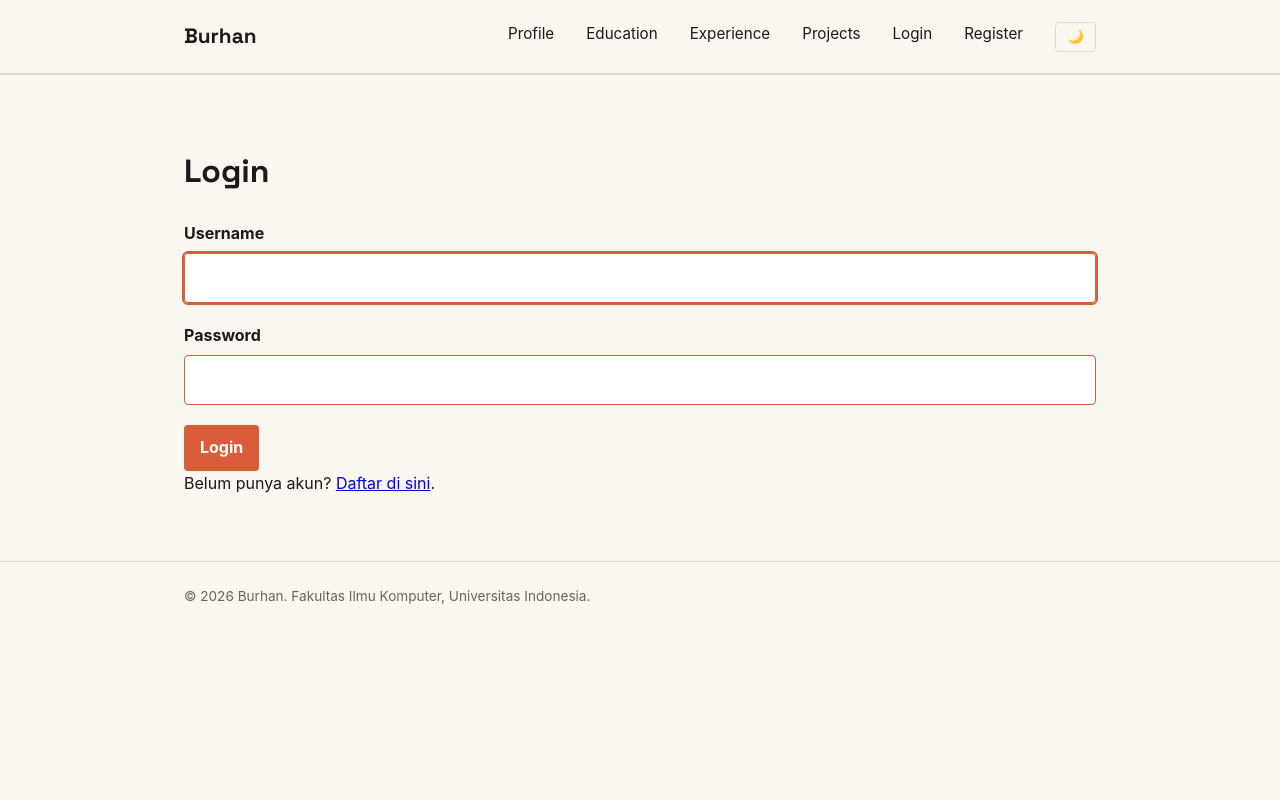
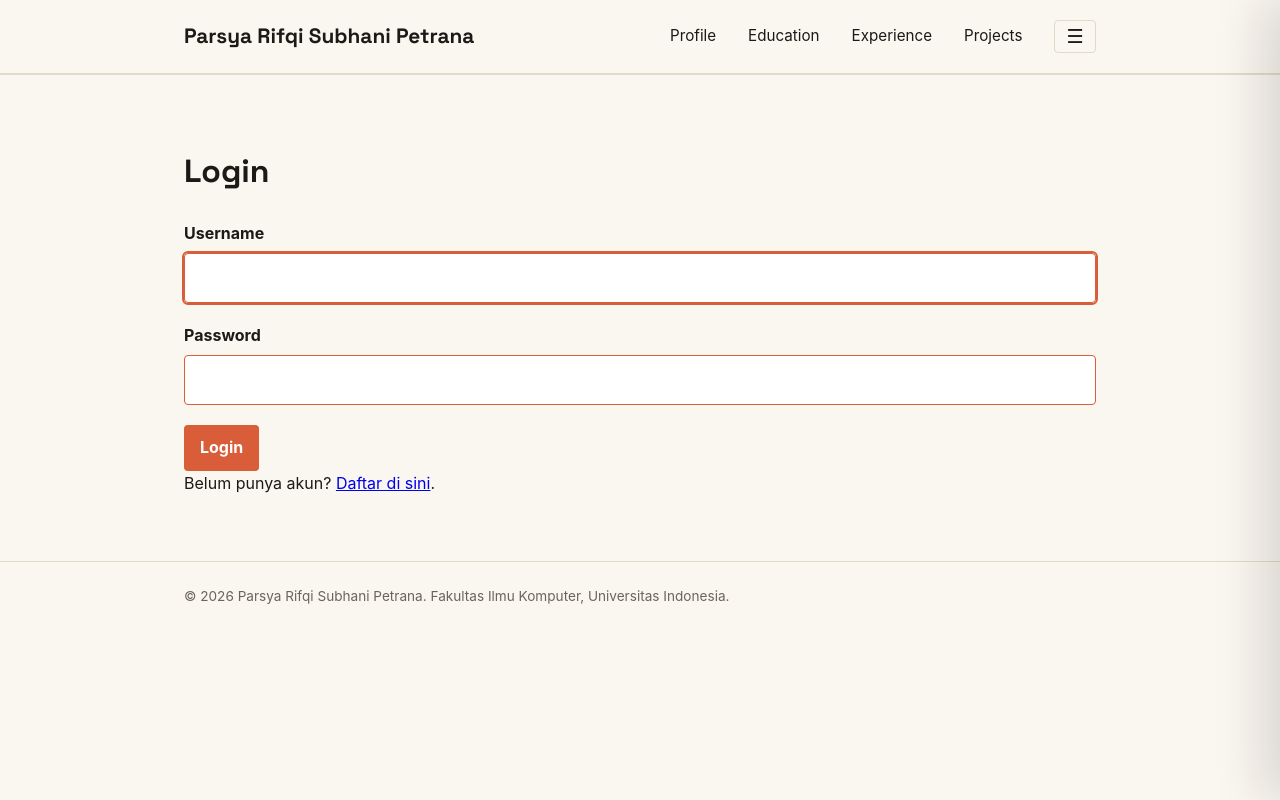
Before and after one commit to parsyarifqi/myportofolio, a Django app: a page that uses templates/base.html in a window 1280 px wide. Run offline with Django 5.2, Linux system fonts and the light colour scheme.

Commit message:
feat: memindahkan sebagian menu di navbar ke side drawer agar tampilan tidak melebar ke samping saat tampilan mobile

```diff
--- a/main/views.py
+++ b/main/views.py
@@ -345,7 +345,7 @@ def login_user(request):
         return response
 
     context = {
-        "name": "Burhan",
+        "name": "Parsya Rifqi Subhani Petrana",
         "form": form,
     }
     return render(request, "login.html", context)
--- a/static/css/style.css
+++ b/static/css/style.css
@@ -24,7 +24,8 @@
 }
 
 .theme-toggle {
-    background: none;
+    background-color: var(--ink);
+    color: var(--paper);
     border: 1px solid var(--line);
     border-radius: var(--radius);
     padding: 0.4rem 0.7rem;
@@ -70,15 +71,92 @@ h1, h2, .brand {
     text-decoration: none;
 }
 
-.site-header nav {
+.main-nav {
     display: flex;
+    align-items: center;
     gap: 2rem;
 }
 
-.site-header nav a {
+.main-nav a {
     color: var(--ink);
     text-decoration: none;
     font-size: 0.95rem;
+}
+
+.menu-toggle {
+    background: none;
+    border: 1px solid var(--line);
+    border-radius: var(--radius);
+    color: var(--ink);
+    padding: 0.35rem 0.7rem;
+    font-size: 1.2rem;
+    line-height: 1;
+    cursor: pointer;
+}
+
+.side-menu {
+    position: fixed;
+    top: 0;
+    right: 0;
+    height: 100%;
+    width: min(80vw, 300px);
+    padding: 4rem 1.5rem 1.5rem;
+    background: var(--paper);
+    border-left: 1px solid var(--line);
+    box-shadow: -1rem 0 3rem rgba(28, 25, 23, 0.15);
+    transform: translateX(100%);
+    transition: transform 0.3s ease;
+    z-index: 30;
+}
+
+.side-menu.is-open {
+    transform: translateX(0);
+}
+
+.side-menu__nav {
+    display: flex;
+    flex-direction: column;
+    align-items: flex-start;
+    gap: 1.25rem;
+}
+
+.side-menu__nav a {
+    color: var(--ink);
+    text-decoration: none;
+    font-size: 1.05rem;
+}
+
+.side-menu__close {
+    position: absolute;
+    top: 1rem;
+    right: 1rem;
+    background: none;
+    border: 0;
+    color: var(--text-muted);
+    font-size: 2rem;
+    line-height: 1;
+    cursor: pointer;
+}
+
+.side-menu-overlay {
+    position: fixed;
+    inset: 0;
+    background: rgba(28, 25, 23, 0.5);
+    opacity: 0;
+    pointer-events: none;
+    transition: opacity 0.3s ease;
+    z-index: 20;
+}
+
+.side-menu-overlay.is-open {
+    opacity: 1;
+    pointer-events: auto;
+}
+
+@media (max-width: 600px) {
+    .main-nav {
+        gap: 1rem;
+    }
 }
 
 .hero {
--- a/templates/base.html
+++ b/templates/base.html
@@ -17,22 +17,37 @@
     <header class="site-header">
         <div class="container">
             <a href="{% url 'main:show_main' %}" class="brand">{{ name }}</a>
-            <nav>
+            <nav class="main-nav">
                 <a href="{% url 'main:show_main' %}">Profile</a>
                 <a href="{% url 'main:show_education' %}">Education</a>
                 <a href="{% url 'main:show_experience' %}">Experience</a>
                 <a href="{% url 'main:show_projects' %}">Projects</a>
-                {% if user.is_authenticated %}
-                    <span class="nav-user">{{ user.username }}</span>
-                    <a href="{% url 'main:logout' %}">Logout</a>
-                {% else %}
-                    <a href="{% url 'main:login' %}">Login</a>
-                    <a href="{% url 'main:register' %}">Register</a>
-                {% endif %}
-                <button id="theme-toggle" class="theme-toggle" aria-label="Toggle dark mode">🌙</button>
+                <button type="button" class="menu-toggle" id="menu-toggle" aria-label="Buka menu" aria-expanded="false" aria-controls="side-menu">☰</button>
             </nav>
         </div>
     </header>
+
+    <div class="side-menu-overlay" id="side-menu-overlay"></div>
+
+    <aside class="side-menu" id="side-menu" aria-hidden="true">
+        <button type="button" class="side-menu__close" id="menu-close" aria-label="Tutup menu">×</button>
+
+        <nav class="side-menu__nav">
+            <button id="theme-toggle" class="theme-toggle" aria-label="Toggle dark mode">🌙  Switch Theme</button>
+            <a href="{% url 'main:show_main' %}">Profile</a>
+            <a href="{% url 'main:show_education' %}">Education</a>
+            <a href="{% url 'main:show_experience' %}">Experience</a>
+            <a href="{% url 'main:show_projects' %}">Projects</a>
+            {% if user.is_authenticated %}
+                <span class="nav-user">{{ user.username }}</span>
+                <a href="{% url 'main:logout' %}">Logout</a>
+            {% else %}
+                <a href="{% url 'main:login' %}">Login</a>
+                <a href="{% url 'main:register' %}">Register</a>
+            {% endif %}
+
+        </nav>
+    </aside>
     {% block content %} {% endblock content %}
 
     <footer class="site-footer">
@@ -61,4 +76,23 @@
                 localStorage.setItem('theme', 'dark');
             }
         });
+
+        const menuToggle = document.getElementById('menu-toggle');
+        const menuClose = document.getElementById('menu-close');
+        const sideMenu = document.getElementById('side-menu');
+        const overlay = document.getElementById('side-menu-overlay');
+
+        function setMenu(open) {
+            sideMenu.classList.toggle('is-open', open);
+            overlay.classList.toggle('is-open', open);
+            menuToggle.setAttribute('aria-expanded', open);
+            sideMenu.setAttribute('aria-hidden', !open);
+        }
+
+        menuToggle.addEventListener('click', () => setMenu(true));
+        menuClose.addEventListener('click', () => setMenu(false));
+        overlay.addEventListener('click', () => setMenu(false));
+        document.addEventListener('keydown', (e) => {
+            if (e.key === 'Escape') setMenu(false);
+        });
     </script>
```
